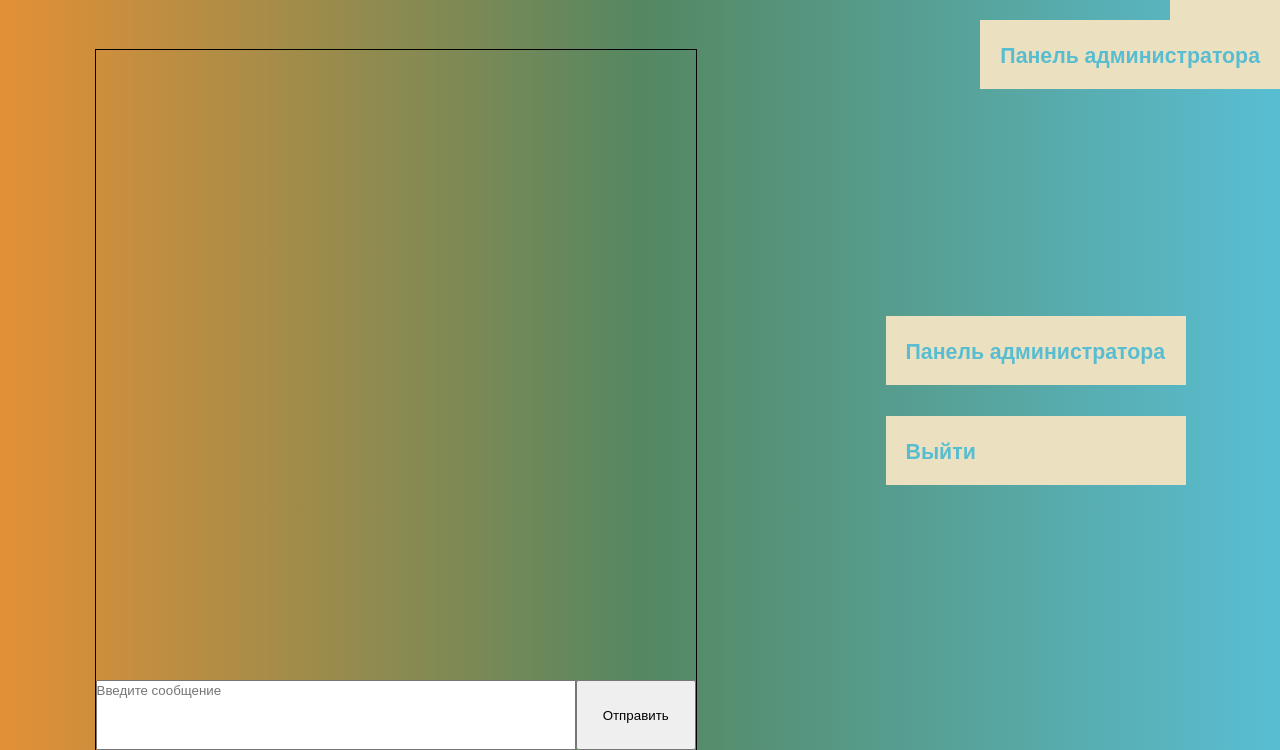
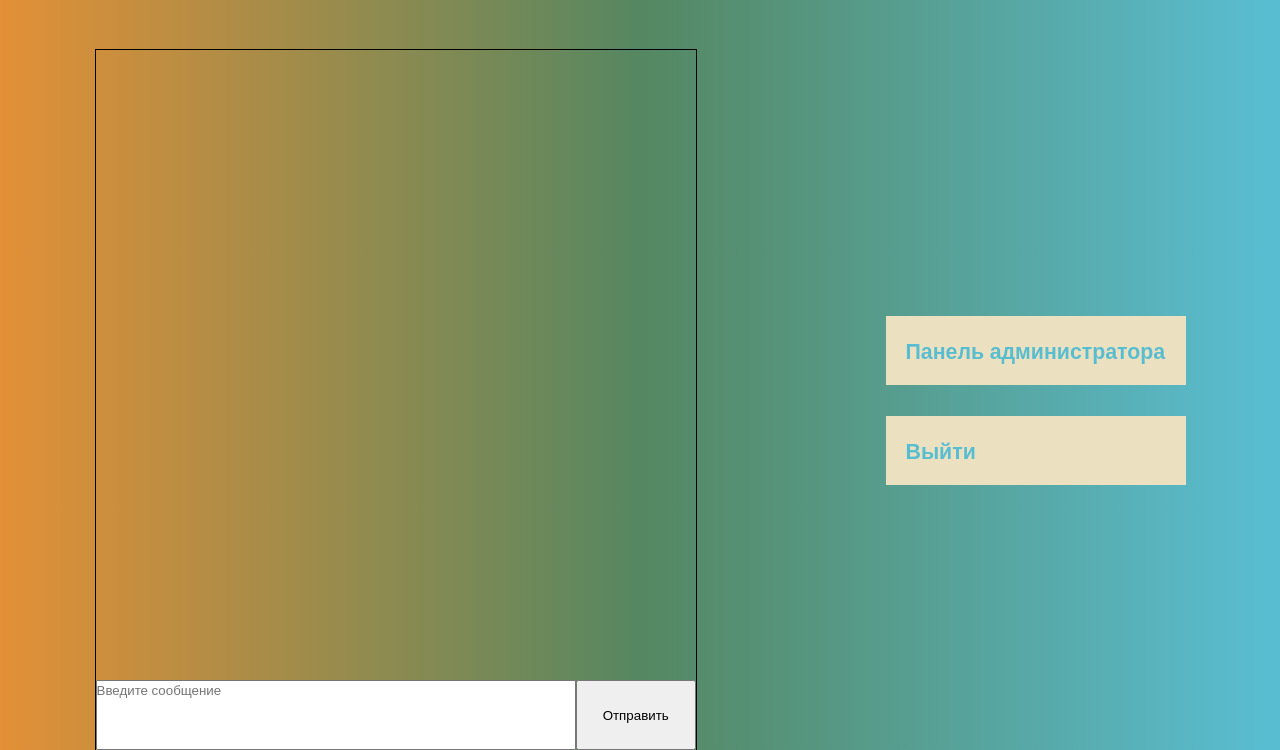
Before and after one commit to CallofMan/order, a PHP site: page /chat.php in a window 1280 px wide. Shown: the top 750 px of the page. Run offline with PHP 8.4, Linux system fonts and the light colour scheme; a user stored in the database is signed in; data comes from the database, SQL or seed files in the repository; data that the repository does not hold is empty.

Commit message:
удалил старое

```diff
--- a/chat.php
+++ b/chat.php
@@ -24,11 +24,6 @@ $userRole = $userRole[0];
 </head>
 <body>
     <span class="idLoginUser" style="display: none;"><?php echo $_SESSION['id_user']; ?></span>
-    <a href="logout.php" id="logout">Выйти</a>
-    <?php if ($userRole == 1)
-    {
-        echo "<a href='adminpanel.php' id='adminpanel'>Панель администратора</a>";
-    } ?>
     <div class="chat">
         <div class="messages">
         </div>
```
